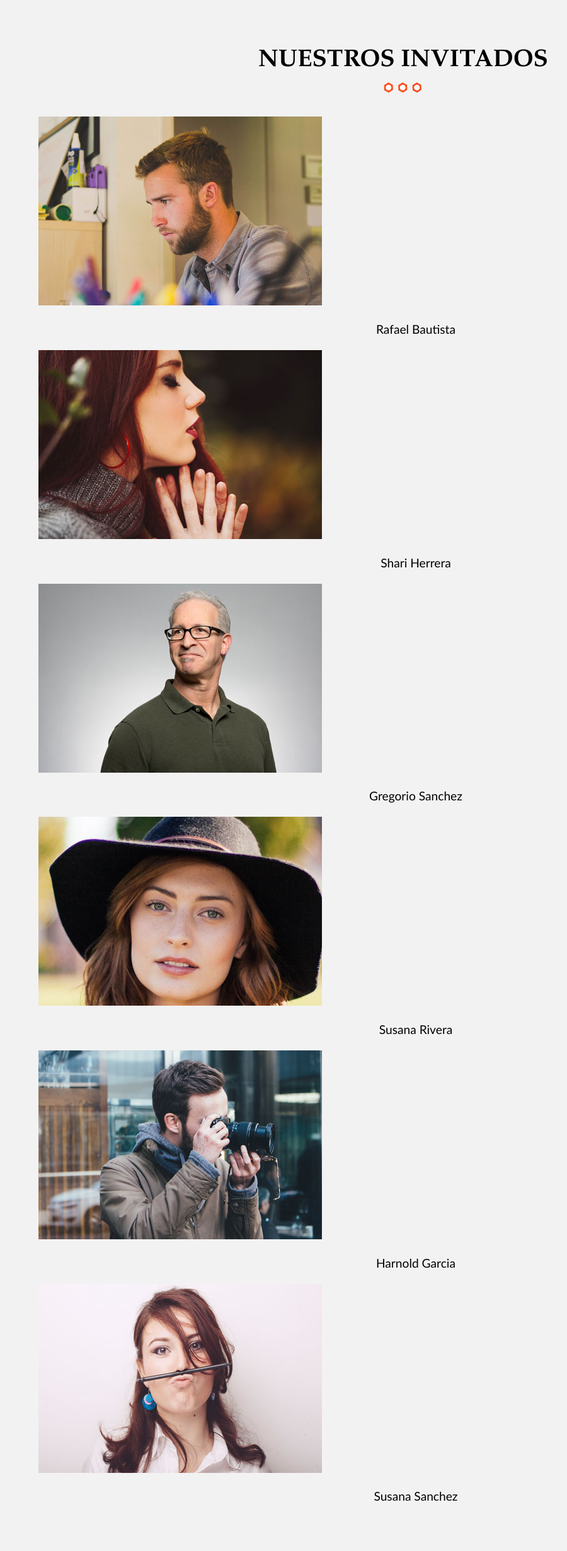
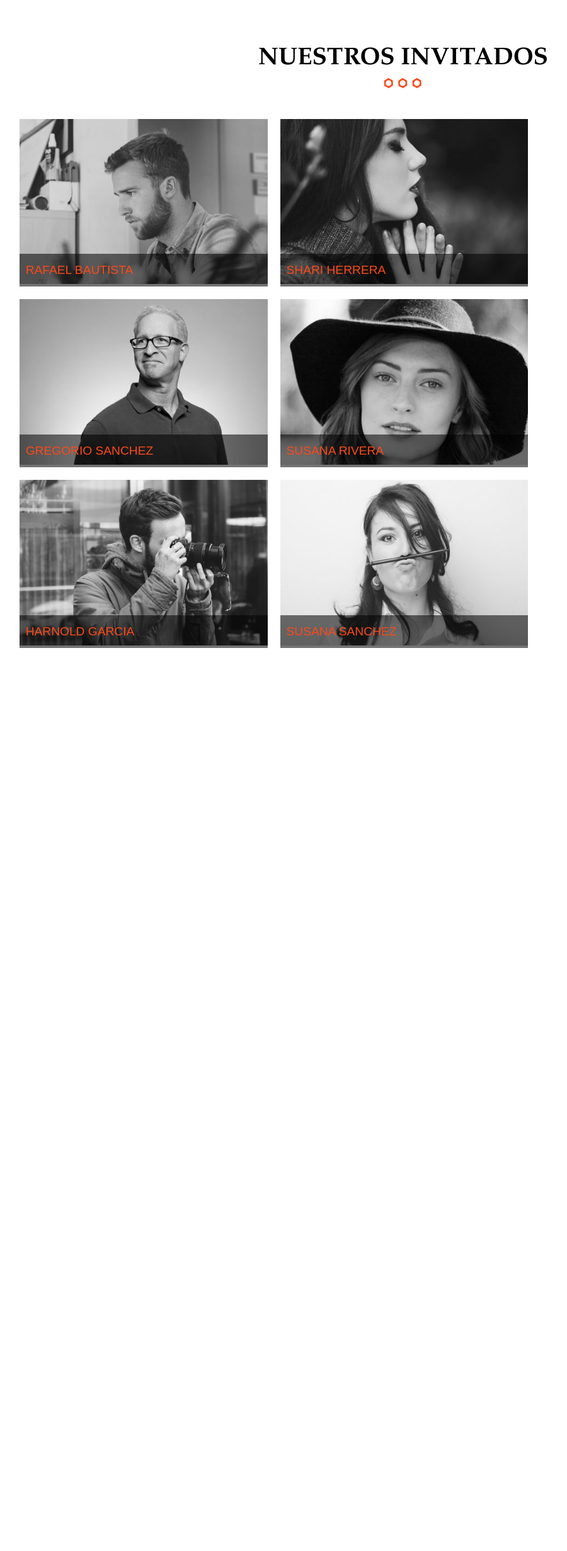
Before and after one commit to kiup/proyecto-web, a PHP site: page /invitados.html in a window 1280 px wide. Shown: the whole page at 63% size, without its empty margins (0-900 px from the left). After the commit the page ends 1029 px from the top, so only its background shows below. Run offline with PHP 8.4, Linux system fonts and the light colour scheme.

```diff
--- /dev/null
+++ b/css/invitados.css
@@ -0,0 +1,127 @@
+h2{
+    font-family: "Palatino Linotype";
+    font-size: 2.4em;
+    text-transform: uppercase;
+    text-align: center;
+}
+
+h2::after{
+    content: '';
+    margin: 0 auto;
+    background-image: url(../imagenes/separador.png);
+    height: 30px;
+    width: 100px;
+    display: block;
+}
+
+/**clearfix**/
+
+.clearfix:after {
+    clear: both;
+    content: ".";
+    display: block;
+    height: 0;
+    visibility: hidden;
+}
+.clearfix {
+    display: inline-block;
+}
+.clearfix {
+    display: block;
+}
+
+/** Contenedor y sección **/
+.contenedor{
+    width: 98%;
+    margin: 0 auto;
+}
+
+@media only screen and(min-width: 480px){
+    .contenedor{
+        width: 95%;
+    }
+}
+
+@media only screen and(min-width: 768px){
+    .contenedor{
+        width: 90%;
+    }
+}
+@media only screen and(min-width: 992px){
+    .contenedor{
+        width: 90%;
+        max-width: 1100px;
+    }
+}
+
+section.seccion{
+    padding: 30px 0;
+
+}
+
+.seccion p{
+    font-size: 1.2em;
+    text-align: center;
+}
+
+ul {
+    list-style: none;
+    margin: 0;
+    padding: 0;
+}
+
+/** Invitados **/
+
+ul.lista-invitados li {
+    padding: 10px;
+    float: left;
+}
+
+@media only screen and (min-width:480px) {
+    ul.lista-invitados li {
+        width: 45.43%;
+    }
+}
+
+@media only screen and (min-width: 768px) {
+    ul.lista-invitados li{
+        width: 31.8%;
+    }
+}
+
+div.invitado {
+    position: relative;
+    overflow: hidden;
+}
+
+div.invitado img {
+    max-width: 100%;
+    filter:gray;
+    -webkit-filter: grayscale(1);
+    -webkit-transition: all .5s ease-in-out;
+}
+
+div.invitado:hover img {
+    -webkit-filter: grayscale(0);
+    -webkit-transform: scale(1.1);
+}
+
+div.invitado p{
+    position: absolute;
+    bottom: 0;
+    left: 0;
+    padding: 15px 10px;
+    margin: 0;
+    background-color: rgba(0, 0, 0, 0.55);
+    width: 100%;
+    text-align: left;
+    font-family: 'Oswald', sans-serif;
+    color: #fe4918;
+    text-transform: uppercase;
+    -webkit-transition: all .5s ease-in-out;
+}
+
+div.invitado:hover p {
+    bottom: -80px;
+    opacity: 0;
+}
--- a/css/main.css
+++ b/css/main.css
@@ -350,3 +350,59 @@ div.menu-movil span{
   display: block;
 }
 **/
+
+/** Invitados **/
+
+ul.lista-invitados li {
+    padding: 10px;
+    float: left;
+}
+
+@media only screen and (min-width:480px) {
+    ul.lista-invitados li {
+        width: 40%;
+    }
+}
+
+@media only screen and (min-width: 768px) {
+    ul.lista-invitados li{
+        width: 31%;
+    }
+}
+
+div.invitado {
+    position: relative;
+    overflow: hidden;
+}
+
+div.invitado img {
+    max-width: 100%;
+    filter:gray;
+    -webkit-filter: grayscale(1);
+    -webkit-transition: all .5s ease-in-out;
+}
+
+div.invitado:hover img {
+    -webkit-filter: grayscale(0);
+    -webkit-transform: scale(1.1);
+}
+
+div.invitado p{
+    position: absolute;
+    bottom: 0;
+    left: 0;
+    padding: 15px 10px;
+    margin: 0;
+    background-color: rgba(0, 0, 0, 0.55);
+    width: 100%;
+    text-align: left;
+    font-family: 'Oswald', sans-serif;
+    color: #fe4918;
+    text-transform: uppercase;
+    -webkit-transition: all .5s ease-in-out;
+}
+
+div.invitado:hover p {
+    bottom: -80px;
+    opacity: 0;
+}
--- a/invitados.html
+++ b/invitados.html
@@ -1,7 +1,7 @@
 <!DOCTYPE html>
 <html lang="en">
 <head>
-    <link href="css/main.css" rel="stylesheet" type="text/css">
+    <link href="css/invitados.css" rel="stylesheet" type="text/css">
     <meta charset="UTF-8">
     <title>Title</title>
 </head>
```
Also changed, not shown: index.html (+42 -0 lines).
